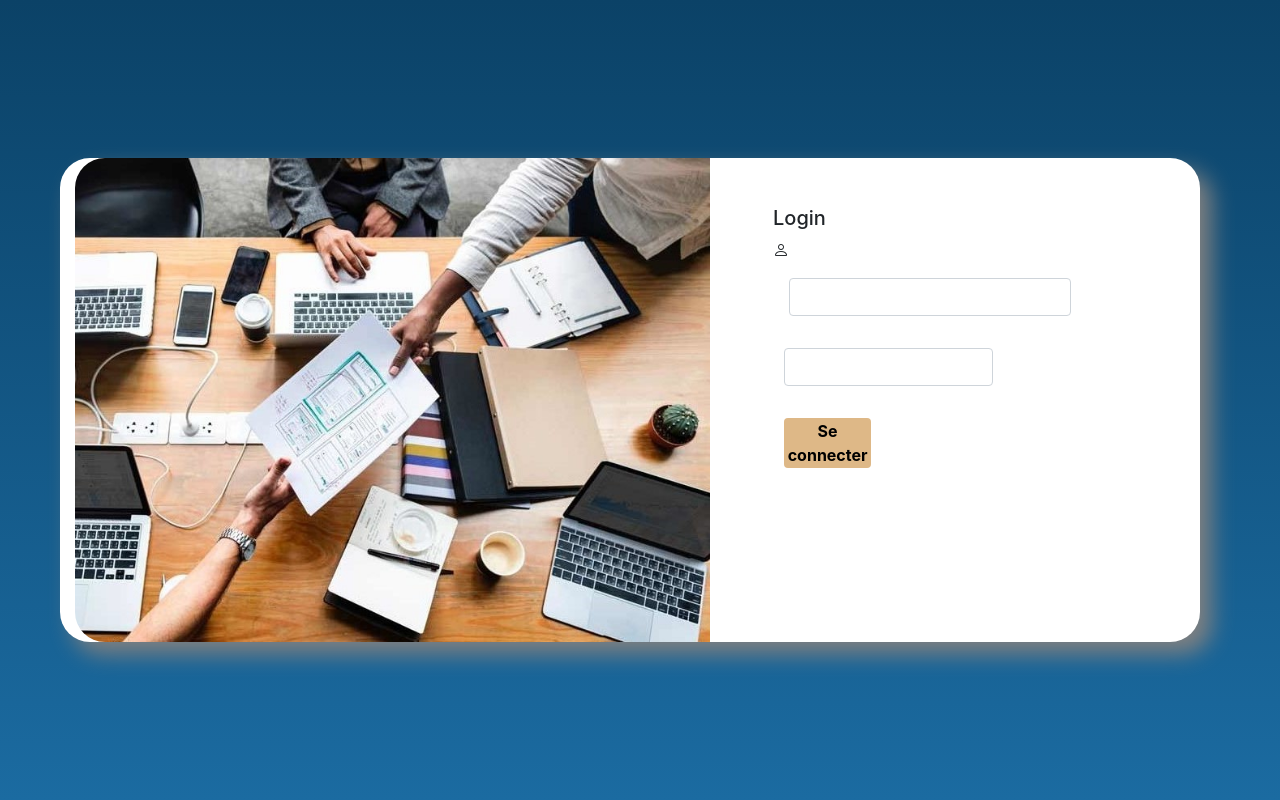
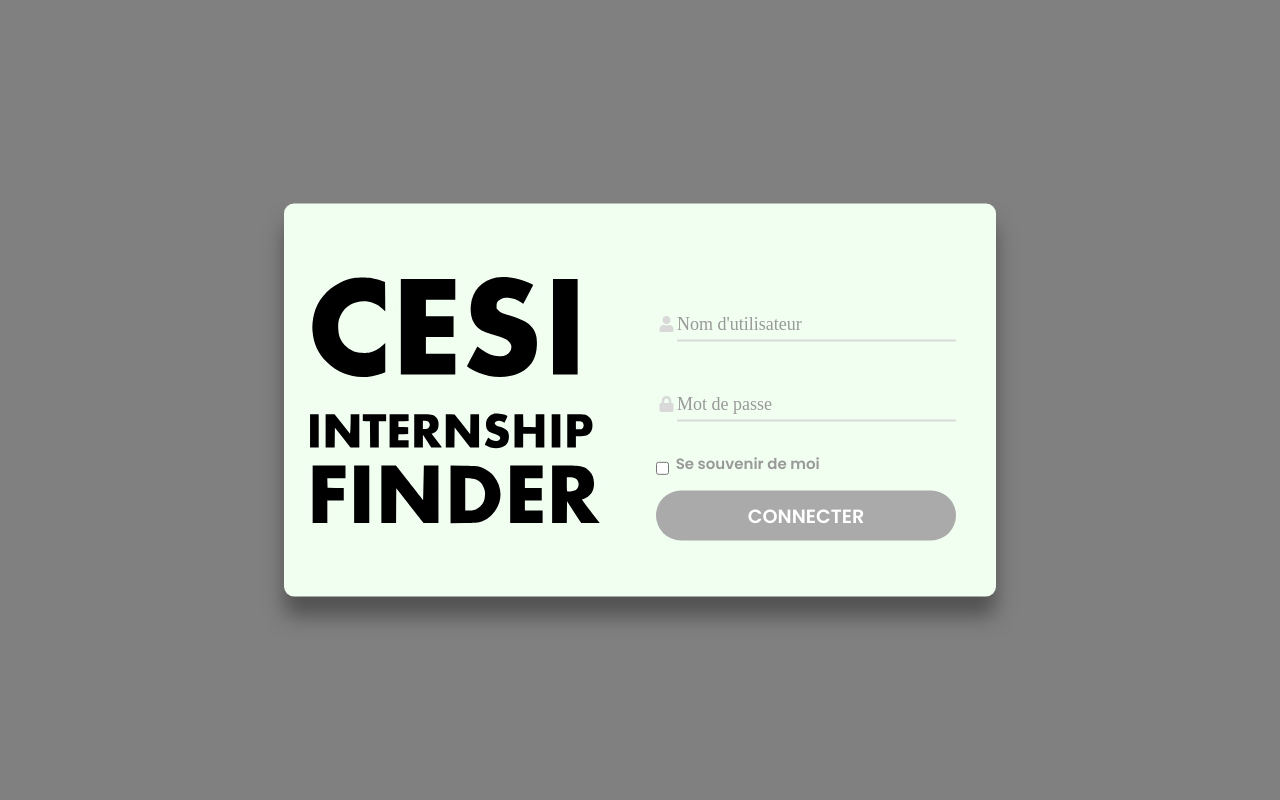
Before and after one commit to nazzim29/CESI-Internship-Finder, a PHP site: page /login.html in a window 1280 px wide. Run offline with PHP 8.4, Linux system fonts and the light colour scheme; some libraries are stand-ins or nearby versions.

Commit message:
enfiiiiin!!!

```diff
--- a/fr-FR/assets/CSS/login.css
+++ b/fr-FR/assets/CSS/login.css
@@ -1,43 +1,228 @@
 *{
-    padding: 0;
-    margin: 0;
-    box-sizing: border-box;
+	padding: 0;
+	margin: 0;
+	box-sizing: border-box;
 }
-html,body{
+
+body{
+    overflow: hidden;
     display: flex;
-    height: 100%;
-    place-items: center;
+    align-items: center;
+    background-color: gray;
     justify-content: center;
 }
-body{
-    background: linear-gradient(to top, rgba(27, 107, 161, 1), rgba(11, 66, 103, 1));
-    background-repeat: no-repeat;
-    background-attachment: fixed;
+
+
+.container{
+    display: flex;
+    position: absolute;
+    top: 50%;
+    -ms-transform: translateY(-50%);
+    transform: translateY(-50%);
+    grid-gap :2rem;
+    background-color: honeydew;
+    border-radius: 10px;
+    padding: 20px;
+    box-shadow: 0px 20px 20px rgba(39, 37, 37, 0.50);
 }
 
-.row{
-    background: white;
-    border-radius: 30px;
-    box-shadow:12px 12px 22px grey;
+.left-container{
+	display: flex;
+	justify-content: flex-end;
+	align-items: center;
 }
-img{
-    border-top-left-radius: 30px;
-    border-bottom-left-radius: 30px;
+
+.login-content{
+	display: flex;
+	justify-content: center;
+	align-items: center;
+    text-align: center;
+    padding: 20px;
 }
-.btn1{
+
+.left-container img{
+	width: 300px;
+}
+
+form{
+	width: 300px;
+}
+
+.login-content .input-div{
+	position: relative;
+    display: grid;
+    overflow: hidden;
+    grid-template-columns: 7% 93%;
+    margin: 25px 0;
+    padding: 5px 0;
+}
+
+.login-content .input-div.one{
+	margin-top: 3rem;
+}
+
+.i{
+	color: #d9d9d9;
+	display: flex;
+	justify-content: center;
+    align-items: flex-end;
+    height: 100%;
+    pointer-events: none;
+    bottom: 0.1rem;
+    padding-bottom: 0.5rem;
+}
+
+.i i{
+	transition: .3s;
+}
+
+.input-div > div{
+    position: relative;
+	height: 45px;
+}
+
+
+.check-div{
+    margin-top: 1em;
+    display:flex;
+    justify-content: left ;
+}
+.check-div input[type="checkbox"]{
+    margin-right: 0.5em;
+    transform: translateY(0.4em);
+}
+.check-div label{
+    font-family: 'poppins', sans-serif;
+    color: #999;
+    font-size: 15px;
+}
+
+
+.usr-icon {
+    position: absolute;
+    justify-content: center;
+    align-items: center;
+    transform: translateY(-9em);
+
+}
+.usr-icon img{
+    width: 3em;
+    display: none;
+}
+.input-div input{
+    position: absolute;
+    width: 100%;
+    background: none;
     border: none;
+    padding: 0.5rem;
     outline: none;
-    height: 50px;
-    width:100%;
-    background-color: burlywood;
-    border-radius:4px;
-    font-weight: bold;
+    bottom: 0;
+    left: 0;
+    text-align: left;
+    color: #555;
+    font-family: 'poppins', sans-serif;
+    font-size: 0.7rem;
+
+
 }
-.btn1:hover{
-    background:white;
-    border:1px solid;
+.content-name{
+    position: absolute;
+    bottom: 5px;
+    left: 0;
+    transition: all ease .3s;
 }
-.Form{
-    margin-right: 20px;
-    width: 150%;
+.input-div label{
+    position: absolute;
+    bottom: 0;
+    left: 0px;
+    width: 100%;
+    height: 100%;
+    pointer-events: none;
+    border-bottom: 2px solid #d9d9d9;
+    padding-left: 5px;
+    text-align: left;
+    color: #999;
+	font-size: 18px;
+    background: none;
+    transition: all ease .3s;
 }
+
+.input-div label::after{
+    content: "";
+    position: absolute;
+    left: 0px;
+    bottom: -1px;
+    height: 100%;
+    width: 100%;
+    border-bottom: 3px solid #a12d88;
+    transform: translateX(-120%);
+    transition: all ease .3s;
+}
+.input-div input:focus + label .content-name,
+.input-div input:valid + label .content-name{
+    transform: translateY(-1.6rem);
+}
+.input-div input:focus + label::after,
+.input-div input:valid + label::after{
+    transform: translateX(0);
+}
+
+.btn{
+	display: block;
+	width: 100%;
+	height: 50px;
+	border-radius: 25px;
+	outline: none;
+	border: none;
+	font-size: 1.2rem;
+    color: #fff;
+    background-color: #AAAAAA;
+	font-family: 'Poppins', sans-serif;
+	text-transform: uppercase;
+	margin: 1rem 0;
+	cursor: pointer;
+	transition: .5s;
+}
+.btn:hover{
+    box-shadow: 0px 20px 20px rgba(78, 78, 78, 0.411);
+    transform: scale(1.1,1);
+}
+
+
+@media screen and (max-width: 1050px){
+	.container{
+		grid-gap: 5rem;
+	}
+}
+
+@media screen and (max-width: 1000px){
+	form{
+		width: 290px;
+	}
+
+	.login-content h2{
+        font-size: 2.4rem;
+        margin: 8px 0;
+	}
+
+	.left-container img{
+		width: 400px;
+	}
+}
+
+@media screen and (max-width: 900px){
+	.container{
+		grid-template-columns: 1fr;
+	}
+
+	.left-container{
+		display: none;
+    }
+    .usr-icon img{
+        display: block;
+    }
+
+	.login-content{
+		justify-content: center;
+	}
+}
--- a/fr-FR/login.html
+++ b/fr-FR/login.html
@@ -1,47 +1,55 @@
 <!DOCTYPE html>
-<html lang="fr">
+<html>
 <head>
-    <meta charset="UTF-8">
-    <meta http-equiv="X-UA-Compatible" content="IE=edge">
-    <meta name="viewport" content="width=device-width, initial-scale=1.0">
-    <title>Login Page</title>
-    <link rel="stylesheet" href="https://stackpath.bootstrapcdn.com/bootstrap/5.0.0-alpha2/css/bootstrap.min.css" integrity="sha384-DhY6onE6f3zzKbjUPRc2hOzGAdEf4/Dz+WJwBvEYL/lkkIsI3ihufq9hk9K4lVoK" crossorigin="anonymous">
-    <link rel="stylesheet" href="./assets/CSS/login.css">
-    <link rel="stylesheet" href="https://cdn.jsdelivr.net/npm/bootstrap-icons@1.3.0/font/bootstrap-icons.css">
+    <title>Animated Login Form</title>
+    <link rel="stylesheet" type="text/css" href="/fr-FR/assets/CSS/login.css">
+    <link href="https://fonts.googleapis.com/css?family=Poppins:600&display=swap" rel="stylesheet">
+    <link rel="stylesheet" href="https://cdnjs.cloudflare.com/ajax/libs/font-awesome/5.15.2/css/all.min.css">
 
 </head>
 <body>
-    <section class="Form">
     <div class="container">
-            <div class="row g-0">
-                <div class="col-lg-7">
-                    <img src="./assets/Image/loginpage.jpg" class="img-fluid" alt="CESI IF">
+        <div class="left-container">
+            <img src="assets/Image/LOGO.svg">
         </div>
-                <div class="col-lg-5 px-5 pt-5">
-                    <h5>Login</h5>
-                    <form>
-                        <div class="form-row">
-                            <div class="col-lg-9">
-                                <div class="icon d-flex align-items-left justify-content-left"><span class="bi bi-person"></span></div>
-                                <input type="text" class="form-control ml-3 my-3 p-2" name="user" autocomplete="off" required>
+        <div class="login-content">
+            <div class="usr-icon">
+                <img src="assets/Image/LOGO.svg">
             </div>
-                        <div class="form-row">
-                            <div class="col-lg-9">
-                                <input type="password" class="form-control ml-3 my-3 p-2" name="password" required>
+            <form action="#">
+                <div class="input-div one">
+                    <div class="i">
+                        <i class="fas fa-user"></i>
+                    </div>
+                    <div class="div">
+                        <input type="text" class="input" id="username" required>
+                        <label  for="username">
+                            <span class="content-name">
+                                Nom d'utilisateur
+                            </span>
+                        </label>
                     </div>
                 </div>
-                        <div class="form-row">
-                            <div class="col-lg-9">
-                                <button type="button" class="btn1 ml-3 mt-3 mb-5">Se connecter</button>
+                <div class="input-div pass">
+                    <div class="i">
+                        <i class="fas fa-lock"></i>
+                    </div>
+                    <div class="div">
+                        <input type="password" class="input" id="pwd" required>
+                        <label for="username" >
+                            <span class="content-name">
+                                Mot de passe
+                            </span>
+                        </label>
                     </div>
                 </div>
+                <div class="check-div">
+                    <input type="checkbox" id="rester-co">
+                    <label for="rester-co">Se souvenir de moi</label>
+                </div>
+                <input type="submit" class="btn" value="Connecter">
             </form>
         </div>
     </div>
-        </div>
-    </section>
-    <script src="https://code.jquery.com/jquery-3.3.1.slim.min.js" integrity="sha384-q8i/X+965DzO0rT7abK41JStQIAqVgRVzpbzo5smXKp4YfRvH+8abtTE1Pi6jizo" crossorigin="anonymous"></script>
-    <script src="https://cdnjs.cloudflare.com/ajax/libs/popper.js/1.14.7/umd/popper.min.js" integrity="sha384-UO2eT0CpHqdSJQ6hJty5KVphtPhzWj9WO1clHTMGa3JDZwrnQq4sF86dIHNDz0W1" crossorigin="anonymous"></script>
-    <script src="https://stackpath.bootstrapcdn.com/bootstrap/4.3.1/js/bootstrap.min.js" integrity="sha384-JjSmVgyd0p3pXB1rRibZUAYoIIy6OrQ6VrjIEaFf/nJGzIxFDsf4x0xIM+B07jRM" crossorigin="anonymous"></script>
 </body>
 </html>
```
Lines whose indentation alone changed are shown as unchanged.
